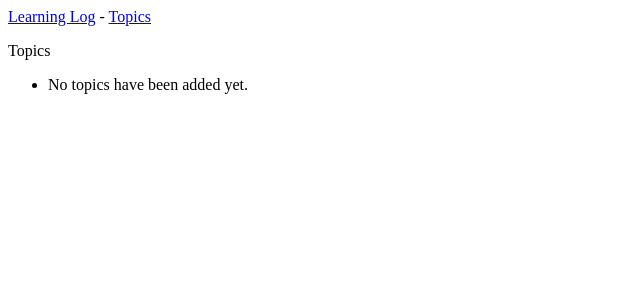
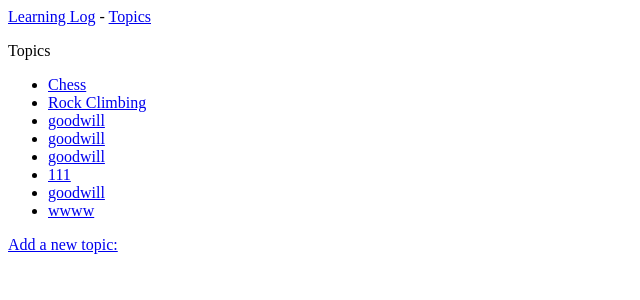
Before and after one commit to Vinwan/learnpcc, a Django app: page /topics/ in a window 1280 px wide. Shown: the top 300 px of the page, without its empty margins (0-640 px from the left). Run offline with Django 3.2, Linux system fonts and the light colour scheme; data comes from the database, SQL or seed files in the repository; both versions use the stored data as it was after the commit.

Commit message:
add entry

```diff
--- a/chapter_18/learning_logs/templates/learning_logs/topic.html
+++ b/chapter_18/learning_logs/templates/learning_logs/topic.html
@@ -5,11 +5,17 @@
 	<p>Topic: {{ topic }}</p>
 
 	<p>Entries:</p>
+	<p>
+		<a href="{% url 'learning_logs:new_entry' topic.id %}">add new entry</a>
+	</p>
 	<ul>
 		{% for entry in entries %}
 			<li>
 				<p>{{ entry.date_added|date:'M d, Y H:i' }}</p>
 				<p>{{ entry.text|linebreaks }}</p>
+				<p>
+					<a href="{% url 'learning_logs:edit_entry' entry.id %}">edit entry</a>
+				</p>
 			</li>
 		{% empty %}
 			<li>
--- a/chapter_18/learning_logs/templates/learning_logs/topics.html
+++ b/chapter_18/learning_logs/templates/learning_logs/topics.html
@@ -5,7 +5,7 @@
 	<p>Topics</p>
 
 	<ul>
-	{% for topic in topcis %}
+		{% for topic in topics %}
 			<li>
 				<a href="{% url 'learning_logs:topic' topic.id %}">{{ topic }}</a>
 			</li>
@@ -14,4 +14,6 @@
 		{% endfor %}
 	</ul>
 
+	<a href="{% url 'learning_logs:new_topic' %}">Add a new topic:</a>
+
 {% endblock content %}
--- a/chapter_18/learning_logs/urls.py
+++ b/chapter_18/learning_logs/urls.py
@@ -13,4 +13,13 @@ urlpatterns = [
 
 	# display special topic
 	url(r'^topics/(?P<topic_id>\d+)/$', views.topic, name='topic'),
+
+	# add new topic
+	url(r'^new_topic/$', views.new_topic, name='new_topic'),
+
+	# add new entry page
+	url(r'^new_entry/(?P<topic_id>\d+)/$', views.new_entry, name='new_entry'),
+
+	# edit entry page
+	url(r'^edit_entry/(?P<entry_id>\d+)/$', views.edit_entry, name='edit_entry'),
 ]
--- a/chapter_18/learning_logs/views.py
+++ b/chapter_18/learning_logs/views.py
@@ -1,6 +1,10 @@
 from django.shortcuts import render
+from django.http import HttpResponseRedirect
+from django.urls import reverse
 
-from .models import Topic
+
+from .models import Topic, Entry
+from .forms import TopicForm, EntryForm
 
 # Create your views here.
 
@@ -14,9 +18,61 @@ def topics(request):
 	context = {'topics': topics}
 	return render(request, 'learning_logs/topics.html', context)
 
-def topic(request):
+def topic(request, topic_id):
 	"""display one topic and all the items"""
 	topic = Topic.objects.get(id=topic_id)
-	entries = topic.entry_set.order_by('date_added')
+	entries = topic.entry_set.order_by('-date_added')
 	context = {'topic': topic, 'entries': entries}
 	return render(request, 'learning_logs/topic.html', context)
+
+def new_topic(request):
+	"""add new topic"""
+	if request.method != 'POST':
+		# no date post, create new form
+		form = TopicForm()
+	else:
+		# post data
+		form = TopicForm(request.POST)
+		if form.is_valid():
+			form.save()
+			return HttpResponseRedirect(reverse('learning_logs:topics'))
+
+	context = {'form': form}
+	return render(request, 'learning_logs/new_topic.html', context)
+
+def new_entry(request, topic_id):
+	"""add new entry in topic"""
+	topic = Topic.objects.get(id=topic_id)
+
+	if request.method != 'POST':
+		form = EntryForm()
+	else:
+		form = EntryForm(data=request.POST)
+		if form.is_valid():
+			new_entry = form.save(commit=False)
+			new_entry.topic = topic
+			new_entry.save()
+			return HttpResponseRedirect(reverse('learning_logs:topic', args=[topic_id]))
+
+	context = {'topic': topic, 'form': form}
+	return render(request, 'learning_logs/new_entry.html', context)
+
+def edit_entry(request, entry_id):
+	"""edit exist entry"""
+	entry = Entry.objects.get(id=entry_id)
+	topic = entry.topic
+
+	if request.method != 'POST':
+		form = EntryForm(instance=entry)
+	else:
+		# post data
+		form = EntryForm(instance=entry, data=request.POST)
+		if form.is_valid():
+			# edit_entry = form.save(commit=False)
+			# edit_entry.topic = topic
+			# edit_entry.save()
+			form.save()
+			return HttpResponseRedirect(reverse('learning_logs:topic', args=[topic.id]))
+
+	context = {'entry': entry, 'topic': topic, 'form': form}
+	return render(request, 'learning_logs/edit_entry.html', context)
```
Also changed, not shown: chapter_18/learning_logs/forms.py (added, +18 -0 lines), chapter_18/learning_logs/templates/learning_logs/edit_entry.html (added, +14 -0 lines), chapter_18/learning_logs/templates/learning_logs/new_entry.html (added, +14 -0 lines), chapter_18/learning_logs/templates/learning_logs/new_topic.html (added, +12 -0 lines), chapter_18/db.sqlite3. Lines whose indentation alone changed are shown as unchanged.
